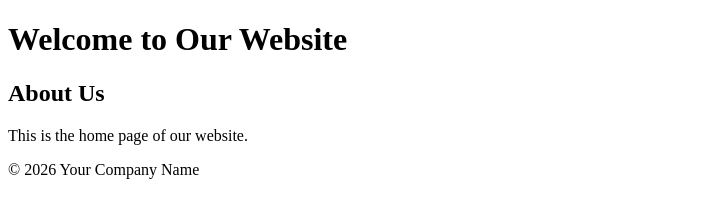
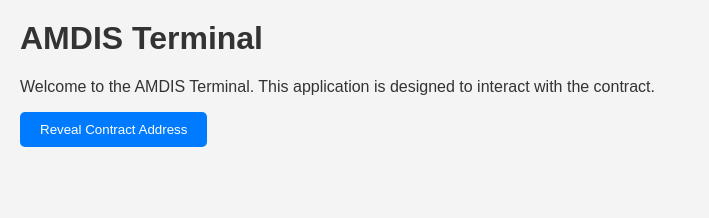
Before and after one commit to thahoodzcompozer/AMDIS_Terminal, a plain HTML site: page index.html in a window 1280 px wide. Shown: the whole page, without its empty margins (0-709 px from the left). Drawn offline with Linux system fonts and the light colour scheme.

Commit message:
Updated index.html with complete AMDIS_Terminal content

```diff
--- a/index.html
+++ b/index.html
@@ -1,23 +1,42 @@
-<!DOCTYPE html>
-<html lang="en">
+<html>
 <head>
-    <meta charset="UTF-8">
-    <meta name="viewport" content="width=device-width, initial-scale=1.0">
-    <title>Home Page</title>
-    <link rel="stylesheet" href="styles.css">
+    <title>AMDIS Terminal</title>
+    <style>
+        body {
+            font-family: Arial, sans-serif;
+            background-color: #f4f4f4;
+            color: #333;
+            margin: 0;
+            padding: 20px;
+        }
+        .button {
+            padding: 10px 20px;
+            color: white;
+            background-color: #007BFF;
+            border: none;
+            border-radius: 5px;
+            cursor: pointer;
+            transition: background-color 0.3s;
+        }
+        .button:hover {
+            background-color: #0056b3;
+        }
+        .contract-address {
+            font-weight: bold;
+            margin-top: 20px;
+        }
+    </style>
 </head>
 <body>
-    <header>
-        <h1>Welcome to Our Website</h1>
-    </header>
-    <main>
-        <section>
-            <h2>About Us</h2>
-            <p>This is the home page of our website.</p>
-        </section>
-    </main>
-    <footer>
-        <p>&copy; 2026 Your Company Name</p>
-    </footer>
+    <h1>AMDIS Terminal</h1>
+    <p>Welcome to the AMDIS Terminal. This application is designed to interact with the contract.</p>
+    <button class="button" id="revealAddressBtn">Reveal Contract Address</button>
+    <div class="contract-address" id="contractAddress" style="display: none;">0x1234567890abcdef1234567890abcdef12345678</div>
+    <script>
+        document.getElementById('revealAddressBtn').addEventListener('click', function() {
+            var addressDiv = document.getElementById('contractAddress');
+            addressDiv.style.display = 'block';
+        });
+    </script>
 </body>
 </html>
```
